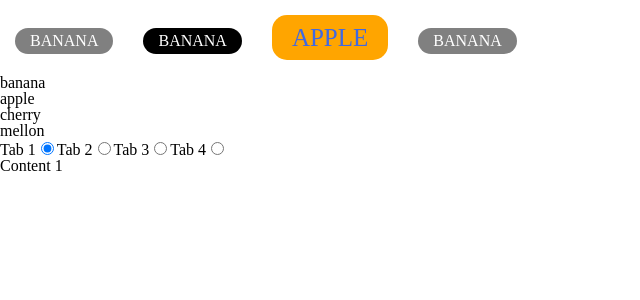
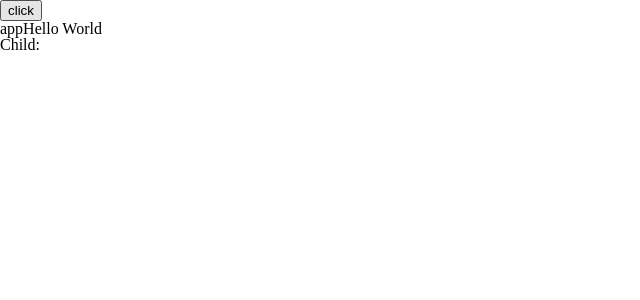
Before and after one commit to ghkdsigm/vue3-webpack-template-ver1, a Vue app: page / in a window 1280 px wide. Shown: the top 300 px of the page, without its empty margins (0-640 px from the left). Built offline with nearby package versions, Linux system fonts and the light colour scheme.

Commit message:
provide,inject 커밋

```diff
--- a/src/App.vue
+++ b/src/App.vue
@@ -1,32 +1,28 @@
 <template>
-    <MyBtn >BANANA</MyBtn>
-    <MyBtn v-bind:color="color">BANANA</MyBtn>
-    <MyBtn large color="orange" >APPLE</MyBtn>
-    <MyBtn >BANANA</MyBtn>
-    <MyList></MyList>
-    <MyTab :tabList="tabList">
-      <template v-slot:tabPanel-1> Content 1 </template>
-      <template v-slot:tabPanel-2> Content 2 </template>
-      <template v-slot:tabPanel-3> Content 3 </template>
-      <template v-slot:tabPanel-4> Content 4 </template>
-    </MyTab>
+    <button @click="message ='good?'">click</button>
+    <h2>app{{message}}</h2>
+    <Parent />
 </template>
 
 <script>
-import MyBtn from '~/components/MyBtn'
-import MyList from '~/components/MyList'
-import MyTab from '~/components/MyTab'
+import Parent from '~/components/Parent'
+import { computed } from 'vue'
 
 export default {
     components:{
-        MyBtn,
-        MyList,
-        MyTab
+        Parent
     },
     data(){
         return{
-            color:'#000',
-            tabList: ["Tab 1", "Tab 2", "Tab 3", "Tab 4"],
+            message:'Hello World',
+
+        }
+    },
+    provide(){
+        return{
+            msg:computed(() => {
+                return this.message
+            })
         }
     }
 }
--- /dev/null
+++ b/src/components/Child.vue
@@ -0,0 +1,11 @@
+<template>
+  <div>
+    Child: {{ msg.value }}
+  </div>
+</template>
+
+<script>
+export default {
+  inject: ['msg']
+}
+</script>
--- a/src/components/MyBtn.vue
+++ /dev/null
@@ -1,35 +0,0 @@
-<template>
-  <div class="btn" v-bind:style="{backgroundColor:color}" v-bind:class="{large}">
-    <slot></slot>
-  </div>
-</template>
-
-<script>
-export default {
-  props:{
-    color:{
-      type: String,
-      default:'gray'
-    },
-    large:{
-      type: Boolean,
-      default: false,
-    }
-  }
-}
-</script>
-
-<style scoped lang="scss">
-  .btn {
-    display:inline-block;
-    padding:5px 15px;
-    margin: 15px;
-    color:#fff;
-    border-radius: 15px;
-    &.large {
-      font-size:25px;
-      padding:10px 20px;
-      color:royalblue;
-    }
-  }
-</style>
--- a/src/components/MyList.vue
+++ /dev/null
@@ -1,17 +0,0 @@
-<template>
-  <ul class="list">
-    <li v-for="fruit in fruits" :key="fruit">
-      {{fruit}}
-    </li>
-  </ul>
-</template>
-
-<script>
-export default {
-  data(){
-    return {
-      fruits : ['banana','apple','cherry','mellon']
-    }
-  }
-}
-</script>
--- a/src/components/MyTab.vue
+++ /dev/null
@@ -1,50 +0,0 @@
-<template>
- <div :class="{flex: variant === 'horizontal',}">
-    <ul :class="{flex: variant === 'vertical',}" >
-      <li v-for="(tab, index) in tabList" :key="index">
-        <label :for="`${_uid}${index}`" v-text="tab" />
-        <input
-          :id="`${_uid}${index}`"
-          type="radio"
-          :name="`${_uid}-tab`"
-          :value="index + 1"
-          v-model="activeTab"
-        />
-      </li>
-    </ul>
-
-    <template v-for="(tab, index) in tabList">
-      <div :key="index" v-if="index + 1 === activeTab">
-        <slot :name="`tabPanel-${index + 1}`" />
-      </div>
-    </template>
-  </div>
-</template>
-
-<script>
-export default {
-  props: {
-    tabList: {
-      type: Array,
-      required: true,
-    },
-    variant: {
-      type: String,
-      required: false,
-      default: () => "vertical",
-      validator: (value) => ["horizontal", "vertical"].includes(value),
-    },
-  },
-  data() {
-    return {
-      activeTab: 1,
-    };
-  },
-};
-</script>
-
-<style>
-.flex {
-  display: flex;
-}
-</style>
--- /dev/null
+++ b/src/components/Parent.vue
@@ -0,0 +1,15 @@
+<template>
+  <Child/>
+</template>
+
+<script>
+import Child from './Child';
+export default {
+  components: {
+    Child
+  }
+};
+</script>
+
+<style>
+</style>
```
